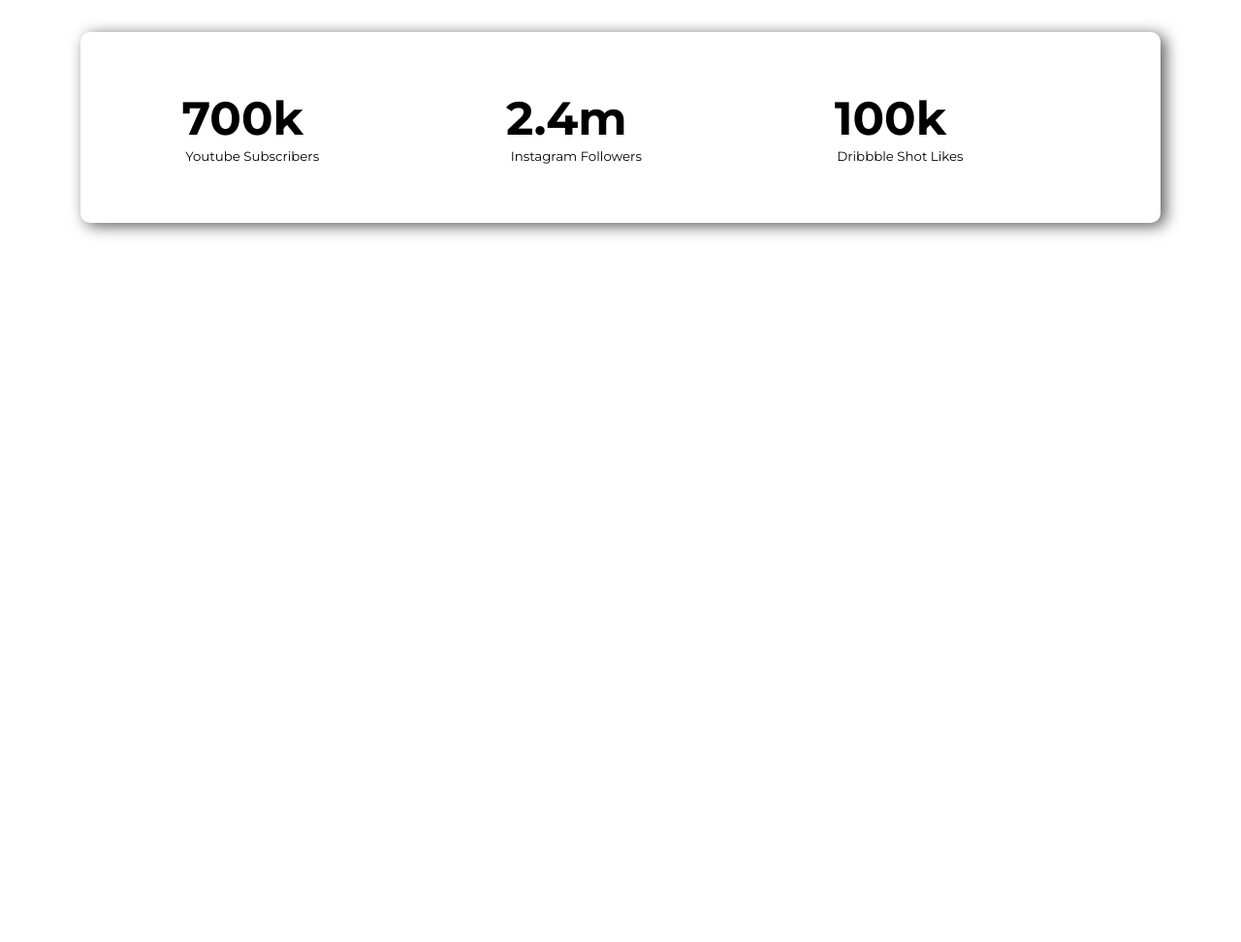
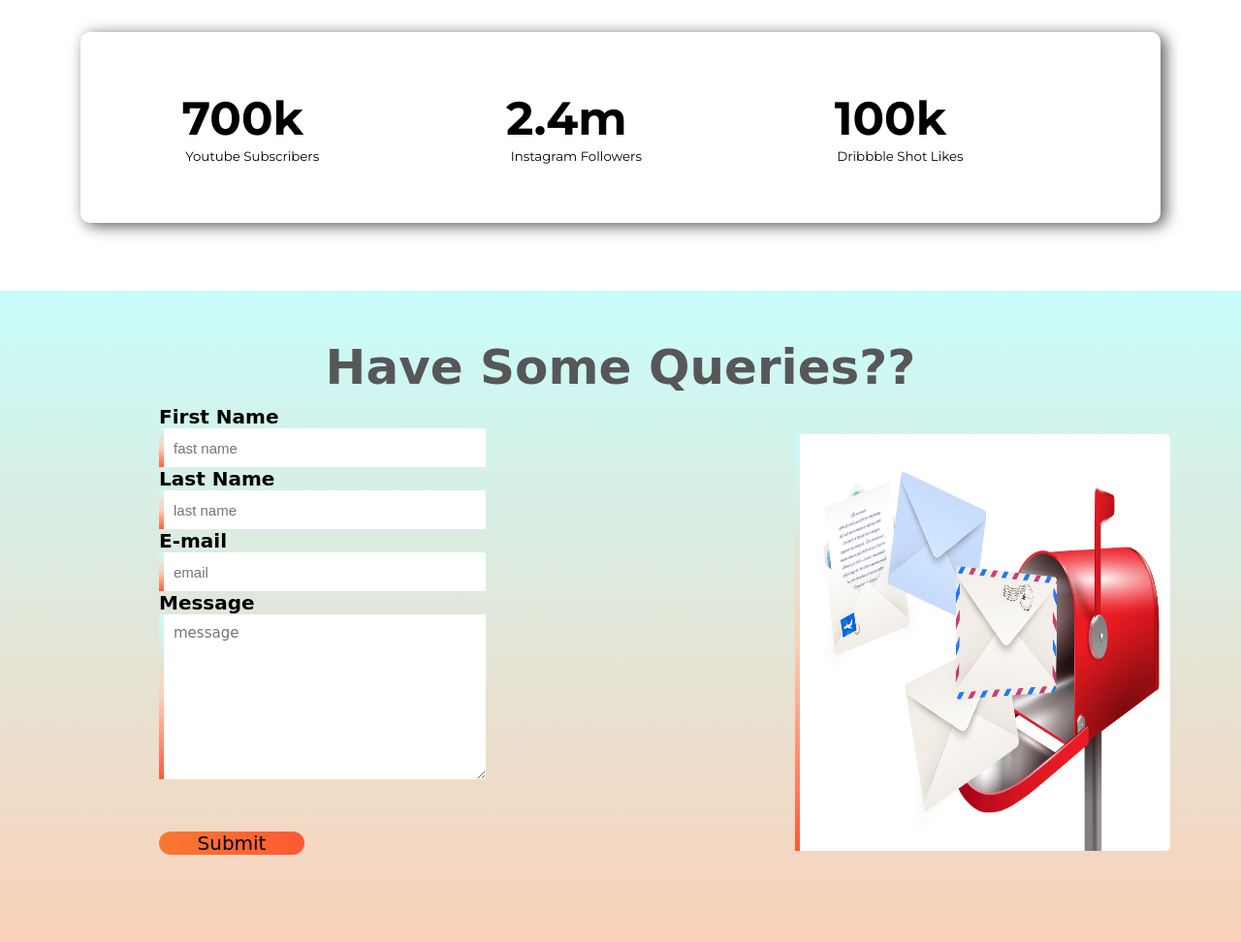
Before and after one commit to shafinrahman912/food-network-assignment, a plain HTML site: page index.html in a window 1280 px wide. Shown: the part 3075-4047 px from the top of the page at 97% size. Before the commit the page ends 3375 px from the top, so only its background shows below. Drawn offline with Linux system fonts and the light colour scheme; a web font is replaced by a local one.

Commit message:
query-section-add

```diff
--- a/css/style.css
+++ b/css/style.css
@@ -4,6 +4,7 @@
 }
 
 body {
+
     font-family: 'Baloo Bhaina 2', cursive;
     font-family: 'Manrope', sans-serif;
     font-family: 'Montserrat', sans-serif;
@@ -218,3 +219,82 @@
 .single-social-media p {
     margin-left: 20px;
 }
+
+/* query secttion */
+form {
+    padding-left: 100px;
+}
+
+.queries {
+    background-image: linear-gradient(#C8FDFA, #FAD1B9);
+    /* background-image: url(../images/banner/bg7.jpg);
+    background-repeat: no-repeat;
+    background-position: center;
+    background-size: cover; */
+
+    font-family: 'Baloo Bhaina 2', cursive;
+}
+
+.queries h1 {
+    text-align: center;
+    margin: 10px 0;
+    font-size: 50px;
+    font-weight: 900;
+    color: #575757;
+}
+
+
+
+label {
+    font-size: 20px;
+    font-weight: 700;
+    margin: 10px 0px;
+}
+
+input {
+    width: 70%;
+    height: 20px;
+    border-radius: 2px;
+    padding: 10px;
+    font-size: 15px;
+    border: none;
+    border-left: 5px solid;
+    border-image: linear-gradient(#C8FDFA, #FAD1B9, #FD5935);
+    border-image-slice: 1;
+
+}
+
+textarea {
+    width: 70%;
+    padding: 10px;
+    border-radius: 2px;
+    height: 150px;
+    border: none;
+    border-left: 5px solid;
+    border-image: linear-gradient(#C8FDFA, #FAD1B9, #FD5935);
+    border-image-slice: 1;
+    font-family: 'Baloo Bhaina 2', cursive;
+    font-size: 15px;
+}
+
+button {
+    border: none;
+    margin: 50px 0px;
+    font-family: 'Baloo Bhaina 2', cursive;
+    font-size: 20px;
+    width: 150px;
+    border-radius: 30px;
+    background-image: linear-gradient(to right, #f87930, #FD5935);
+
+}
+
+#query-img {
+    width: 70%;
+    margin: 30px 0px 40px 180px;
+    height: 430px;
+    border-radius: 5px;
+    border-left: 5px solid;
+    border-image: linear-gradient(#C8FDFA, #FAD1B9, #FD5935);
+    border-image-slice: 1;
+
+}
--- a/index.html
+++ b/index.html
@@ -149,8 +149,39 @@
         </div>
         </div>
 
+    </section>
+
+    <!-- query secttion -->
+
+    <section class="queries">
+        <h1>Have Some Queries??</h1>
+        <div class="wrapper-container">
+            <div class="similar-width">
+                <form action="">
+                    <label for="">First Name</label><br>
+                    <input type="text" placeholder="fast name"><br>
+                    <label for="">Last Name</label><br>
+                    <input type="text" placeholder="last name"><br>
+                    <label for="">E-mail</label><br>
+                    <input type="email" placeholder="email"><br>
+                    <label for="">Message</label><br>
+                    <textarea name="" id="" cols="30" rows="10" placeholder="message"></textarea><br>
+                    <button type="submit">Submit</button>
+
+                </form>
+
+            </div>
+            <div class="similar-width">
+                <img id="query-img" src="images/banner/bg-2.jpg" alt="">
+            </div>
+
+        </div>
 
     </section>
+
+
+
+
 
 
 
```
Also changed, not shown: images/banner/b-2.jpg (added), images/banner/bg-2.jpg (added), 1 other file.
